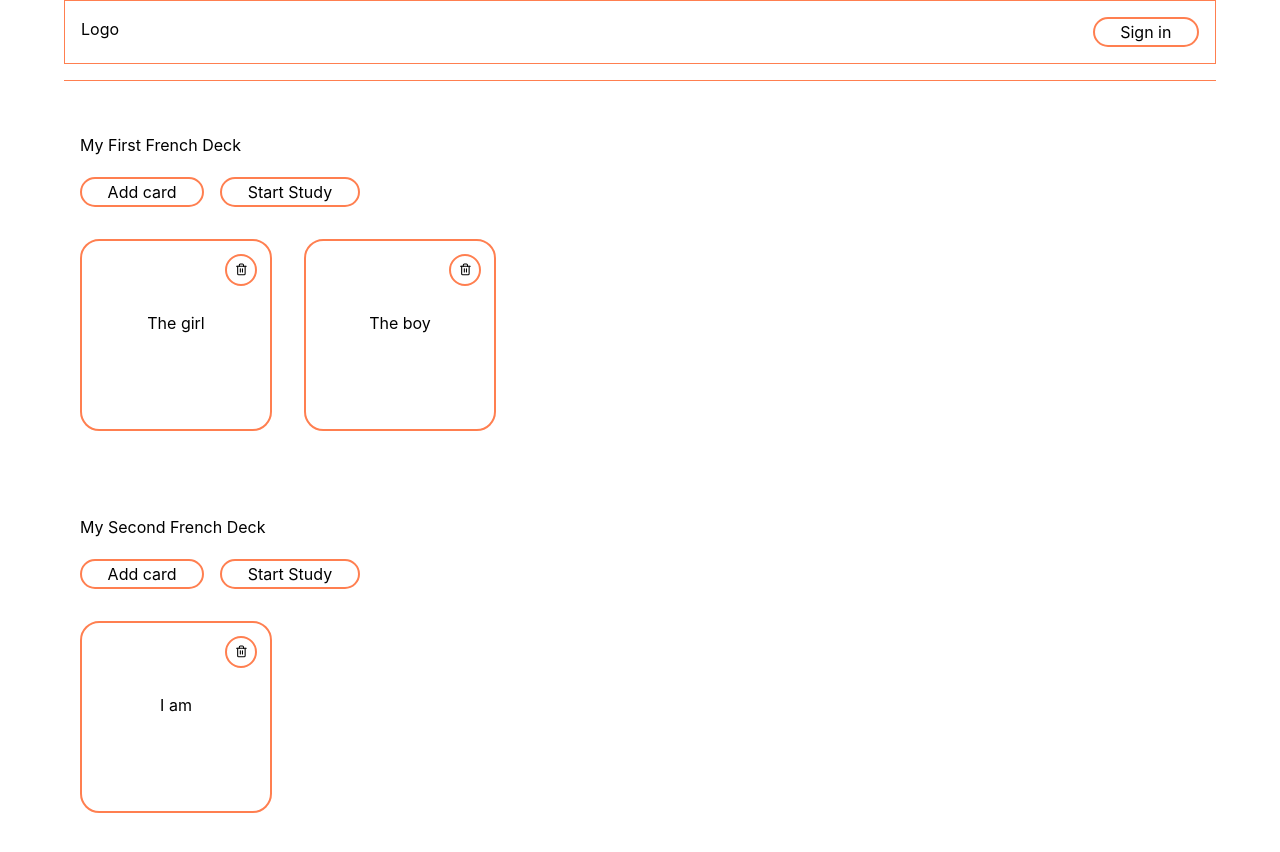
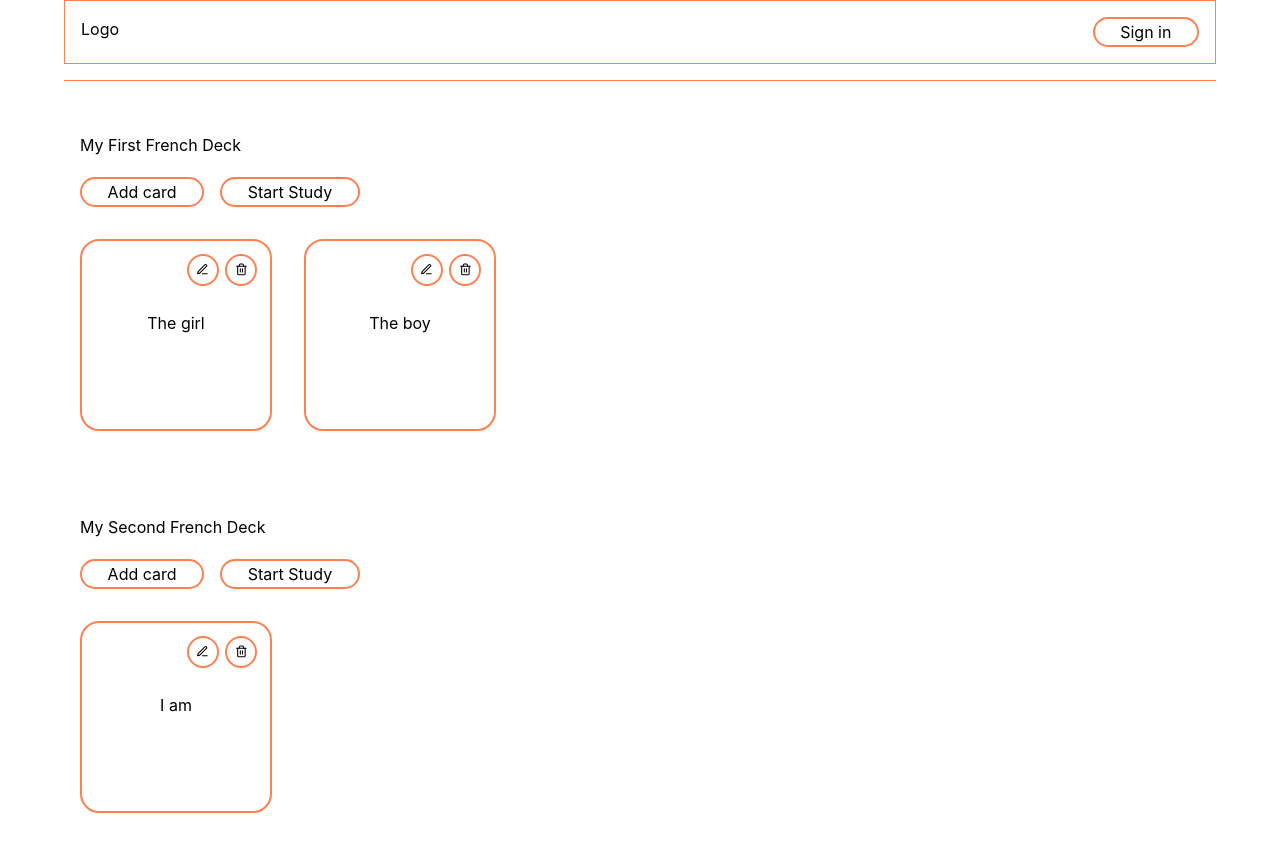
Before and after one commit to evilpaper/nailed-it, a React (Create React App) app: page / in a window 1280 px wide. Shown: the top 852 px of the page. Built offline with nearby package versions, Linux system fonts and the light colour scheme.

Commit message:
Add edit button to card

```diff
--- a/src/components/App.js
+++ b/src/components/App.js
@@ -8,15 +8,16 @@ export default function App() {
   const [decks, setDecks] = useState(START_DECKS);
 
   const addCardToDeck = deckID => {
+    // Move card out to a class and call it with new. It's cleaner.
     const newCard = {
       id: nanoid(),
       question: "Question",
       answer: "Answer"
     };
-    const newDecks = [...decks]; // Copy decks
-    const index = newDecks.findIndex(d => d.id === deckID); // Find the index of the changed deck
-    newDecks[index].cards = [newCard, ...newDecks[index].cards]; // Update the cards array in the changed deck
-    setDecks(newDecks); // Update state with new decks to page refresh
+    const newDecks = [...decks];
+    const index = newDecks.findIndex(d => d.id === deckID);
+    newDecks[index].cards = [newCard, ...newDecks[index].cards];
+    setDecks(newDecks);
   };
 
   const removeCardFromDeck = (cardID, deckID) => {
--- a/src/components/Card/Card.jsx
+++ b/src/components/Card/Card.jsx
@@ -1,6 +1,6 @@
 import React, { useState } from "react";
 import { useSpring, animated as a } from "react-spring";
-import { FiTrash2 } from "react-icons/fi";
+import { FiTrash2, FiEdit3 } from "react-icons/fi";
 
 export default function Card({
   question,
@@ -54,6 +54,9 @@ export default function Card({
         }}
       >
         {" "}
+        <button className="card__edit">
+          <FiEdit3 />
+        </button>
         <button className="card__delete" onClick={onDeleteCard}>
           <FiTrash2 />
         </button>
--- a/src/components/Card/styles.css
+++ b/src/components/Card/styles.css
@@ -61,3 +61,16 @@
   border-color: antiquewhite;
   color: antiquewhite;
 }
+
+.card__edit {
+  position: absolute;
+  top: 1em;
+  right: 4em;
+  padding-left: 0.6em;
+  padding-right: 0.6em;
+  display: flex;
+  justify-content: center;
+  align-items: center;
+  padding: 0.6em;
+  font-size: 0.8em;
+}
--- a/src/components/Deck/Deck.jsx
+++ b/src/components/Deck/Deck.jsx
@@ -10,6 +10,7 @@ export default function Deck({
 }) {
   const onClickAddCard = () => addCardToDeck(id);
   const cardList = cards.map(card => {
+    // const deleteCard = removeCardFromDeck() do something with this as Sascha showed
     return (
       <Card
         key={card.id}
```
